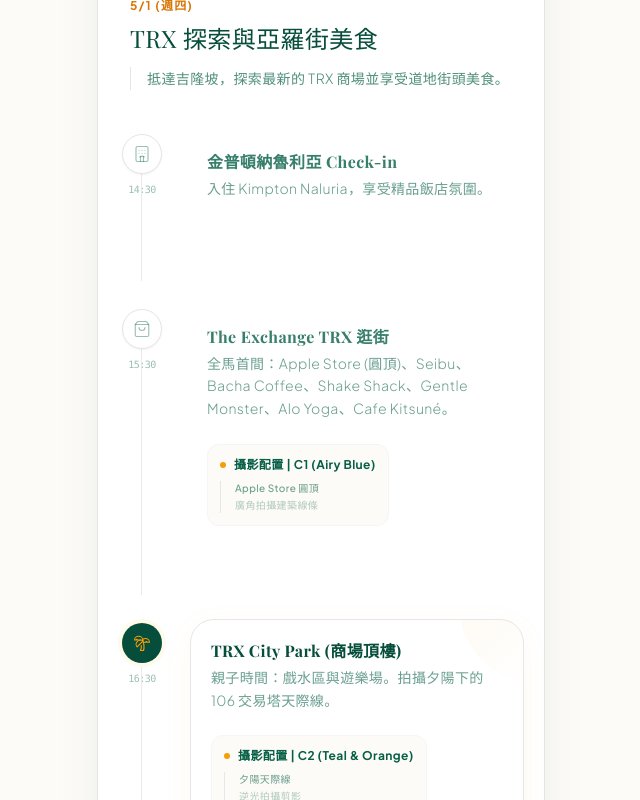
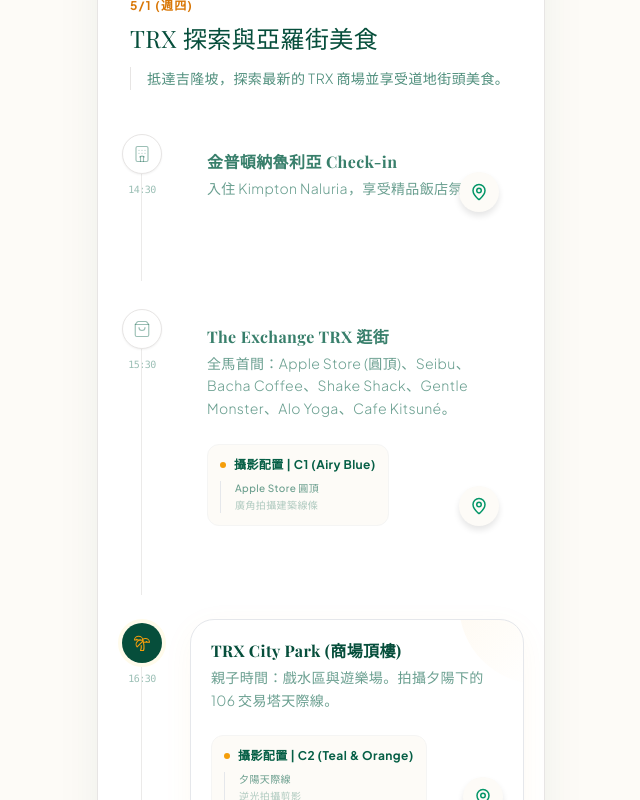
Before and after one commit to lawrence555-dev/Kuala_Lumpur_Trip_Planner, a React (Vite) app: page / in a window 1280 px wide. Shown: the part 840-1640 px from the top of the page, without its empty margins (319-959 px from the left). Built offline with nearby package versions, Linux system fonts and the light colour scheme; a web font is replaced by a local one.

Commit message:
Feat: Add Google Maps navigation button to itinerary items

```diff
--- a/src/components/ItineraryCard.jsx
+++ b/src/components/ItineraryCard.jsx
@@ -1,4 +1,5 @@
 import React from 'react';
+import { MapPin } from 'lucide-react';
 
 const ItineraryCard = ({ activity, isLast }) => {
     const { time, title, desc, icon: Icon, type, highlight, camera } = activity;
@@ -69,6 +70,21 @@
                             </div>
                         </div>
                     )}
+
+                    {/* Map Button */}
+                    {activity.map && (
+                        <div className="absolute bottom-5 right-5 z-20">
+                            <a
+                                href={`https://www.google.com/maps/search/?api=1&query=${encodeURIComponent(activity.map)}`}
+                                target="_blank"
+                                rel="noopener noreferrer"
+                                className="flex items-center justify-center w-10 h-10 bg-sand-50 rounded-full shadow-md text-emerald-600 hover:bg-emerald-600 hover:text-white transition-all duration-300 group/map"
+                                title="Open in Google Maps"
+                            >
+                                <MapPin size={18} />
+                            </a>
+                        </div>
+                    )}
                 </div>
             </div>
         </div>
--- a/src/data/itinerary.js
+++ b/src/data/itinerary.js
@@ -12,7 +12,8 @@
                 title: '金普頓納魯利亞 Check-in',
                 desc: '入住 Kimpton Naluria，享受精品飯店氛圍。',
                 icon: Hotel,
-                type: 'stay'
+                type: 'stay',
+                map: 'Kimpton Naluria Kuala Lumpur' // Fallback to provided name
             },
             {
                 time: '15:30',
@@ -20,6 +21,7 @@
                 desc: '全馬首間：Apple Store (圓頂)、Seibu、Bacha Coffee、Shake Shack、Gentle Monster、Alo Yoga、Cafe Kitsuné。',
                 icon: ShoppingBag,
                 type: 'shopping',
+                map: 'The Exchange TRX',
                 camera: {
                     mode: 'C1 (Airy Blue)',
                     desc: 'Apple Store 圓頂',
@@ -33,6 +35,7 @@
                 icon: Palmtree,
                 type: 'activity',
                 highlight: true,
+                map: 'TRX City Park',
                 camera: {
                     mode: 'C2 (Teal & Orange)',
                     desc: '夕陽天際線',
@@ -44,7 +47,8 @@
                 title: '亞羅街 (Jalan Alor) - 黃亞華小食店',
                 desc: '必點燒雞翼與沙爹。吉隆坡最道地的熱鬧風味。',
                 icon: Utensils,
-                type: 'dining'
+                type: 'dining',
+                map: 'Wong Ah Wah Restaurant Jalan Alor'
             }
         ],
         notes: []
@@ -61,6 +65,7 @@
                 desc: '鮮黃色百年老宅貝果店，室內採光極美。',
                 icon: Coffee,
                 type: 'dining',
+                map: 'Grumpy Bagels KL',
                 camera: {
                     mode: 'C4 (Astia)',
                     desc: '老宅鮮黃外觀',
@@ -72,7 +77,8 @@
                 title: '阿喜肉骨茶 (Ah Hei Bak Kut Teh)',
                 desc: '米其林必比登推薦，湯頭甘甜肉質軟嫩，適合小孩。',
                 icon: Utensils,
-                type: 'dining'
+                type: 'dining',
+                map: 'Ah Hei Bak Kut Teh'
             },
             {
                 time: '13:00',
@@ -80,6 +86,7 @@
                 desc: '欣賞木質階梯與拱門設計的建築美學。',
                 icon: ShoppingBag,
                 type: 'shopping',
+                map: 'The Starhill',
                 camera: {
                     mode: 'C3 (Nostalgic)',
                     desc: '誠品書店光影',
@@ -91,14 +98,16 @@
                 title: '柏威年廣場 (Pavilion KL)',
                 desc: '拍攝門口大噴泉，快閃逛街。',
                 icon: ShoppingBag,
-                type: 'shopping'
+                type: 'shopping',
+                map: 'Pavilion Kuala Lumpur'
             },
             {
                 time: '16:00',
                 title: '前往 KLCC',
                 desc: '步行冷氣天橋，舒適散步 15 分鐘。',
                 icon: User,
-                type: 'transit'
+                type: 'transit',
+                map: 'KLCC - Bukit Bintang Pedestrian Walkway'
             },
             {
                 time: '16:30',
@@ -106,14 +115,16 @@
                 desc: '海底隧道看鯊魚，4 歲小孩的最愛。',
                 icon: Star,
                 type: 'activity',
-                highlight: true
+                highlight: true,
+                map: 'Aquaria KLCC'
             },
             {
                 time: '19:00',
                 title: "Madam Kwan's (Suria KLCC)",
                 desc: '吉隆坡必吃椰漿飯 (Nasi Lemak) 與三色飯。',
                 icon: Utensils,
-                type: 'dining'
+                type: 'dining',
+                map: "Madam Kwan's Suria KLCC"
             }
         ],
         notes: [
@@ -135,6 +146,7 @@
                 desc: '全馬最華麗摩洛哥式咖啡廳，金碧輝煌的攝影熱點。',
                 icon: Coffee,
                 type: 'dining',
+                map: 'Bacha Coffee The Exchange TRX',
                 camera: {
                     mode: 'C3 (Nostalgic)',
                     desc: '金碧輝煌室內',
@@ -147,6 +159,7 @@
                 desc: '拍攝懷舊壁畫與南洋老宅。',
                 icon: Camera,
                 type: 'activity',
+                map: 'Kwai Chai Hong',
                 camera: {
                     mode: 'C3 (Classic Neg)',
                     desc: '斑駁牆面與壁畫',
@@ -158,14 +171,16 @@
                 title: '麗豐喇喇米粉',
                 desc: '老牌名店，鮮甜海鮮湯頭。',
                 icon: Utensils,
-                type: 'dining'
+                type: 'dining',
+                map: 'Lai Foong Lala Noodles'
             },
             {
                 time: '15:30',
                 title: 'LaLaport BBCC',
                 desc: '全馬首間：NITORI、Nojima、Coo & RIKU (貓咪咖啡廳)、Shin\'Labo。日系極簡，頂樓花園適合拍照。',
                 icon: ShoppingBag,
-                type: 'shopping'
+                type: 'shopping',
+                map: 'LaLaport Bukit Bintang City Centre'
             },
             {
                 time: '18:30',
@@ -174,6 +189,7 @@
                 icon: MapPin,
                 type: 'activity',
                 highlight: true,
+                map: 'River of Life Kuala Lumpur',
                 camera: {
                     mode: 'C2 (Teal & Orange)',
                     desc: '藍色水霧與建築',
@@ -187,6 +203,7 @@
                 icon: Utensils,
                 type: 'dining',
                 highlight: true,
+                map: 'Manja Old Malaya',
                 camera: {
                     mode: 'C4 (Astia)',
                     desc: '殖民老房光影',
@@ -212,14 +229,16 @@
                 title: '飯店早餐',
                 desc: '在 Kimpton 內享用悠閒早餐。',
                 icon: Coffee,
-                type: 'dining'
+                type: 'dining',
+                map: 'Kimpton Naluria Kuala Lumpur'
             },
             {
                 time: '10:30',
                 title: 'Check-out 前往機場',
                 desc: '大廳搭乘 Grab 直達 KLIA。',
                 icon: Hotel,
-                type: 'transit'
+                type: 'transit',
+                map: 'Kuala Lumpur International Airport'
             },
             {
                 time: '13:05',
```
